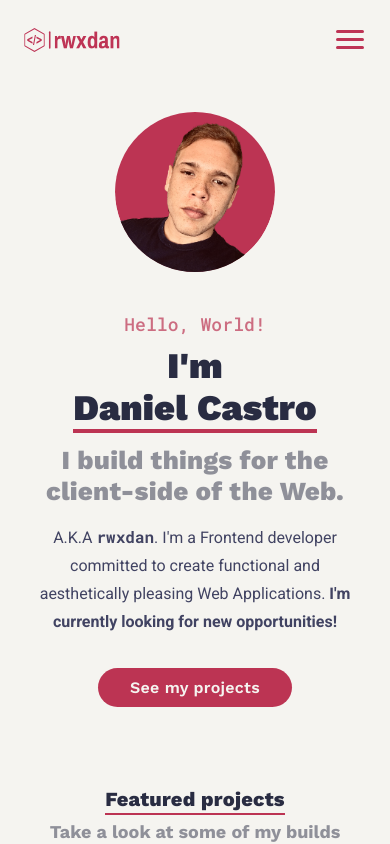
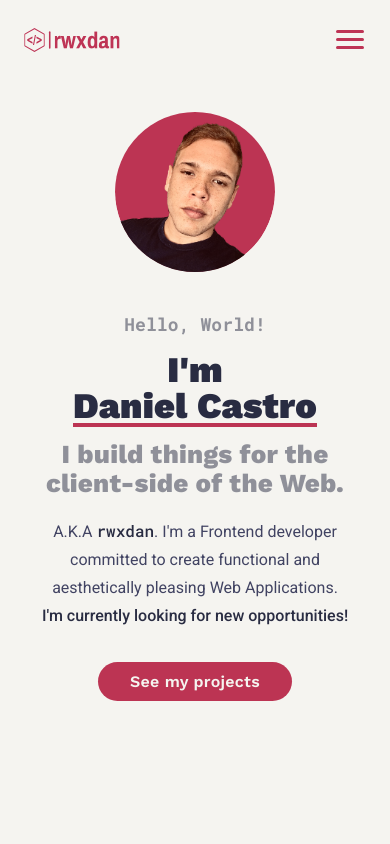
Before and after one commit to rwxdan/rwxdan.dev, a React (Vite) app: page / in a window 390 px wide. Shown: the top 844 px of the page. Built offline with nearby package versions, Linux system fonts and the light colour scheme.

Commit message:
Rev
- Just use height
- Use new body-max-w variable
- Change overall alignment strategy
- Use better design patterns
- Tweak entrance animations
- Reduce the scale on me
- Style new .wave element
- General code organization and optimization

```diff
--- a/src/components/Hero/hero.css
+++ b/src/components/Hero/hero.css
@@ -1,8 +1,8 @@
 .hero {
-  min-height: 100vh;
-  max-width: 1356px;
+  height: 100vh;
+  max-width: var(--body-max-w);
+  margin: 0 auto;
   display: flex;
-  margin-inline: auto;
   padding: 15rem 4rem;
 }
 
@@ -14,33 +14,34 @@
 .hero .text-box {
   display: flex;
   flex-direction: column;
+  align-items: flex-start;
   justify-content: center;
 }
 
 .hero .hello-world {
   font-size: var(--fs-lg);
   font-family: var(--ff-mono);
+  font-weight: 700;
   letter-spacing: 0.1px;
-  color: var(--primary-600);
-  font-weight: 500;
-  opacity: 0.7;
-  margin-block-end: 0.5em;
+  color: var(--neutral-750);
   max-width: fit-content;
   overflow: hidden;
   white-space: nowrap;
-  border-right: 3px solid var(--neutral-500);
+  border-right: 2px solid var(--primary-570);
   width: 0;
-  animation: type calc(var(--s5) + var(--ms500)) steps(67, end) forwards, blink var(--ms900) step-end 3 forwards;
+  animation: type calc(var(--s5) + var(--ms500)) steps(67, jump-end) forwards,
+    blink var(--ms900) steps(1, jump-end) 3 forwards;
   animation-delay: var(--ms300), var(--s3);
 }
 
 .hero .title {
   font-size: var(--fs-6xl);
   font-family: var(--ff-sans-title);
-  letter-spacing: 0.2px;
   font-weight: 900;
   color: var(--neutral-800);
-  margin-block-end: 0.25em;
+  letter-spacing: 0.25px;
+  margin-block: 0.25em;
+  line-height: 1;
 }
 
 .hero .title .name {
@@ -53,20 +54,10 @@
   width: 0;
   height: 0.125em;
   background-color: var(--primary-600);
-  bottom: -4px;
   left: 0;
+  bottom: 0;
   animation: underline var(--ms350) var(--ease-in-out-quad) both;
   animation-delay: calc(var(--s2) + var(--ms600));
-}
-
-.hero .title .break {
-  display: none;
-}
-
-@media only screen and (max-width: 1100px) {
-  .hero .title .break {
-    display: block;
-  }
 }
 
 .hero .sub-title {
@@ -75,7 +66,7 @@
   letter-spacing: 0.2px;
   font-weight: 800;
   color: var(--neutral-750);
-  line-height: 1.2;
+  line-height: 1.1;
 }
 
 .hero .intro {
@@ -83,9 +74,9 @@
   font-family: var(--ff-sans-body);
   font-weight: 400;
   color: var(--neutral-700);
-  max-width: 62ch;
   line-height: 1.75em;
-  margin-block-start: 1em;
+  max-width: 52ch;
+  margin-block-start: 1.25em;
 }
 
 .hero .intro .username {
@@ -94,7 +85,12 @@
 
 .hero .intro .username,
 .hero .intro .status {
-  font-weight: 700;
+  font-weight: 500;
+  color: var(--neutral-800);
+}
+
+.hero .intro .status {
+  display: block;
 }
 
 .hero .text-box .btn {
@@ -133,12 +129,8 @@
   transition: transform var(--ease-in-out-cubic) var(--ms300);
 }
 
-.hero .image-wrapper:hover {
-  transform: scale(1.02);
-}
-
 .hero .image-wrapper:hover .profile {
-  transform: scale(1.05) translateY(-1.125rem);
+  transform: scale(1.03) translateY(-1.125rem);
 }
 
 .hero .wrapper {
@@ -148,20 +140,29 @@
 
 .hero .wrapper .tag-box {
   position: absolute;
-  top: -1.5rem;
-  right: -1.5rem;
+  top: -1.125rem;
+  right: -2.5rem;
   background-color: var(--neutral-800);
+  border-radius: 0.25em;
   padding: 0.5em 0.75em;
-  border-radius: 0.25em;
+  transition: all var(--ease-in-out-cubic) var(--ms300);
   z-index: 20;
+  visibility: hidden;
   opacity: 0;
-  transition: all var(--ease-in-out-cubic) var(--ms300);
 }
 
 .hero .wrapper .tag {
   font-size: calc(var(--fs-xs) - 0.0625rem);
   font-family: var(--ff-mono);
+  font-weight: 500;
+  letter-spacing: 0.25px;
   color: var(--neutral-400);
+}
+
+.hero .wrapper .tag .wave {
+  animation: wave var(--s2) infinite;
+  transform-origin: 70% 70%;
+  display: inline-block;
 }
 
 .hero .wrapper .tag::after {
@@ -176,8 +177,21 @@
 }
 
 .hero .wrapper:is(:focus, :active, :hover) .tag-box {
+  visibility: visible;
   opacity: 1;
   transform: translateY(-0.75rem);
+}
+
+.hero .wrapper:is(:focus, :active, :hover) .wave {
+  animation: wave var(--s2) infinite;
+  transform-origin: 70% 70%;
+  display: inline-block;
+}
+
+@media only screen and (min-width: 1100px) {
+  .hero .title .break {
+    display: none;
+  }
 }
 
 @media only screen and (max-width: 50em) {
@@ -205,6 +219,7 @@
 
   .hero .text-box {
     text-align: center;
+    align-items: center;
   }
 
   .hero .hello-world {
@@ -215,7 +230,7 @@
   }
 
   .hero .title {
-    margin-block-end: 1rem;
+    margin-block: 1rem;
   }
 
   .hero .title .name::after {
@@ -249,7 +264,7 @@
   }
 
   .hero .wrapper .tag-box {
-    right: -3.5rem;
+    right: -4.5rem;
     top: -1rem;
   }
   .hero .wrapper .tag {
```
